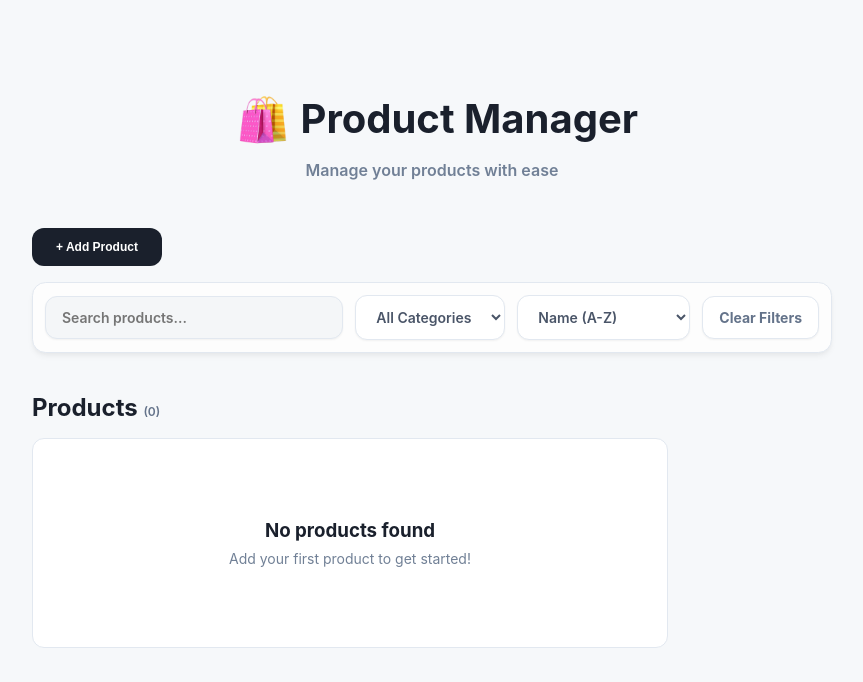
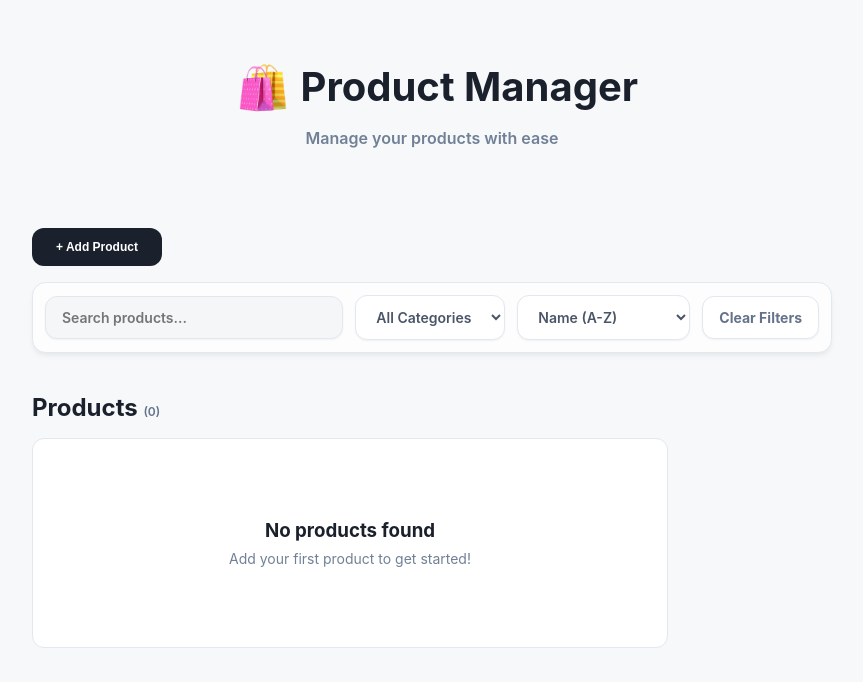
Before and after one commit to SabinaEleny/Internship, a website: page product-manager/front.html in a window 1280 px wide. Shown: the whole page, without its empty margins (208-1071 px from the left). Drawn offline with Linux system fonts and the light colour scheme.

```diff
--- a/product-manager/front.css
+++ b/product-manager/front.css
@@ -20,8 +20,7 @@
 
 .title-section {
     text-align: center;
-    margin-top: 2rem;
-    margin-bottom: 3rem;
+    margin-bottom: 5rem;
     display: flex;
     align-items: center;
     flex-direction: column;
```
